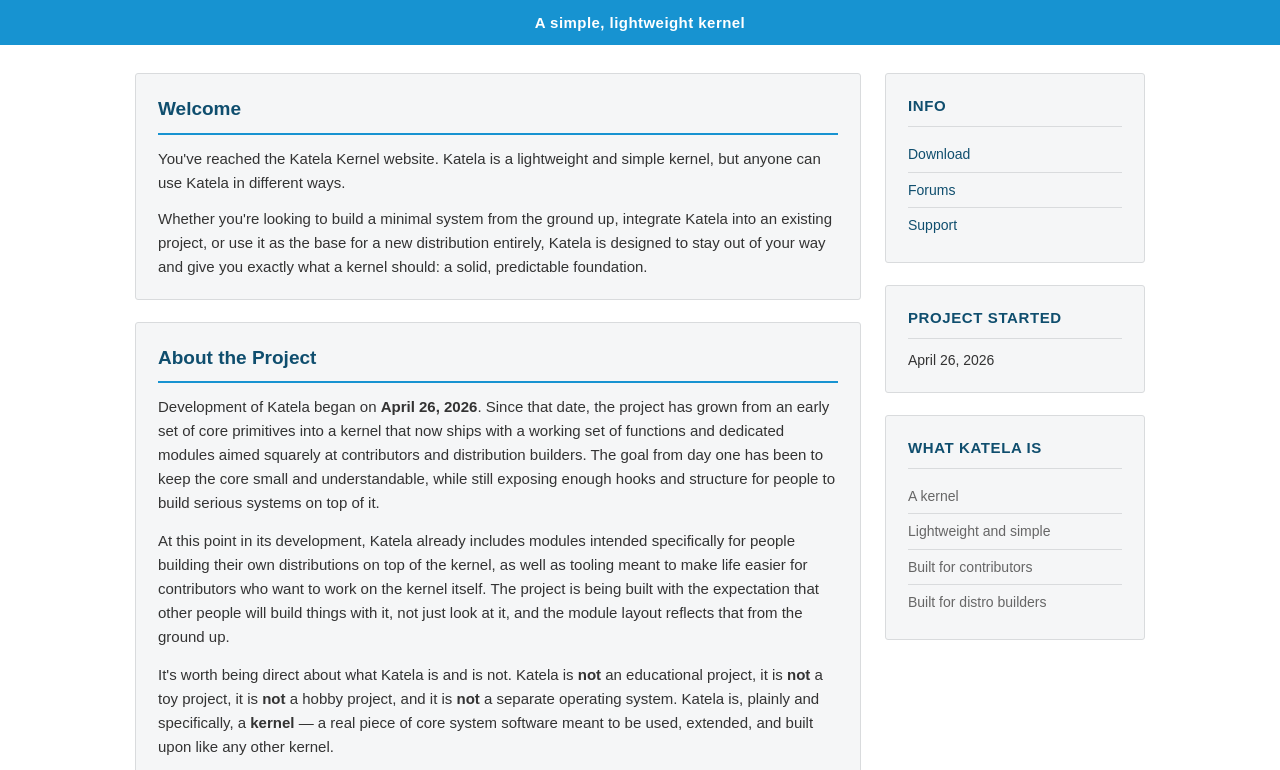
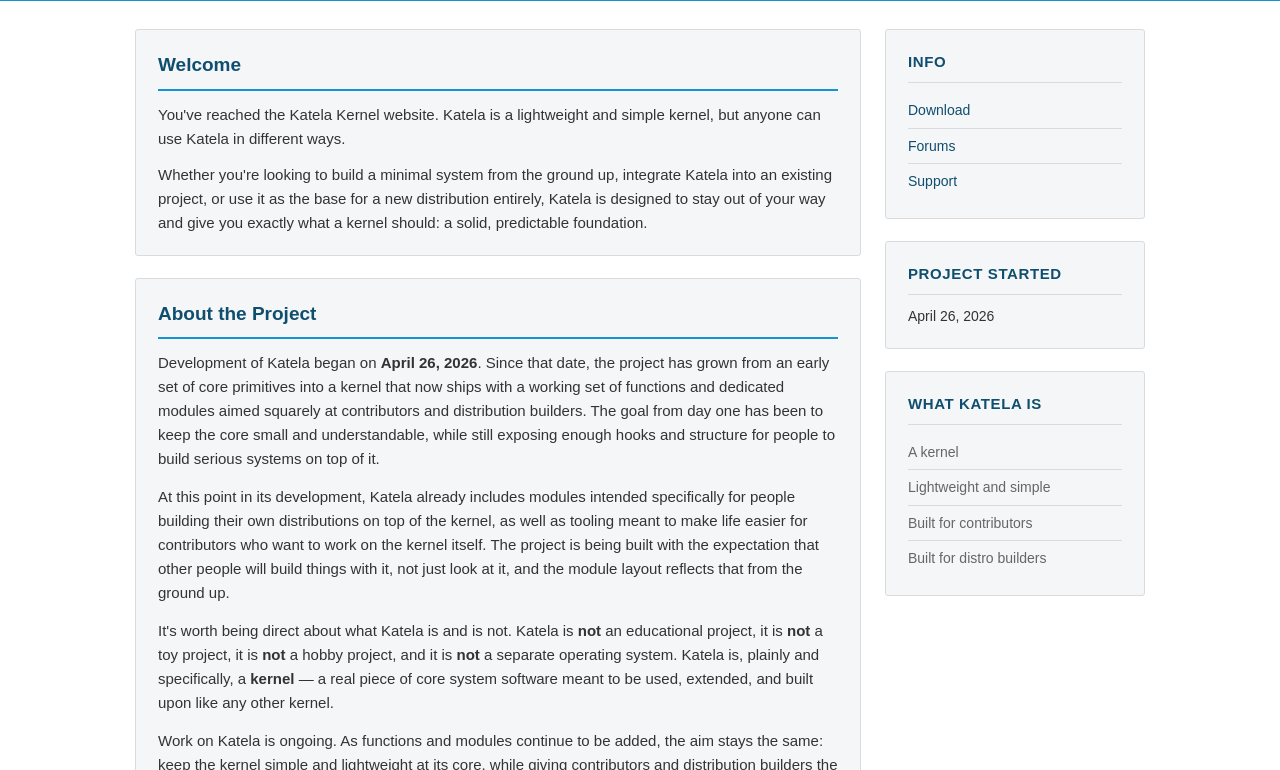
Before and after one commit to fuewwa/Katela-Site, a plain HTML site: page index.html in a window 1280 px wide. Shown: the part 105-875 px from the top of the page. Drawn offline with Linux system fonts and the light colour scheme.

Commit message:
Edited style

```diff
--- a/index.html
+++ b/index.html
@@ -3,7 +3,7 @@
 <head>
 <meta charset="UTF-8">
 <meta name="viewport" content="width=device-width, initial-scale=1.0">
-<title>Katela Kernel</title>
+<title>Katela</title>
 <meta name="description" content="Katela Kernel — a simple, lightweight kernel.">
 <link rel="stylesheet" href="css/style.css">
 </head>
@@ -33,11 +33,7 @@
   </div>
 </header>
 
-<div id="tagline">
-  <div class="wrap">
-    <p>A simple, lightweight kernel</p>
-  </div>
-</div>
+<div id="tagline"></div>
 
 <main class="wrap content-columns">
 
```
